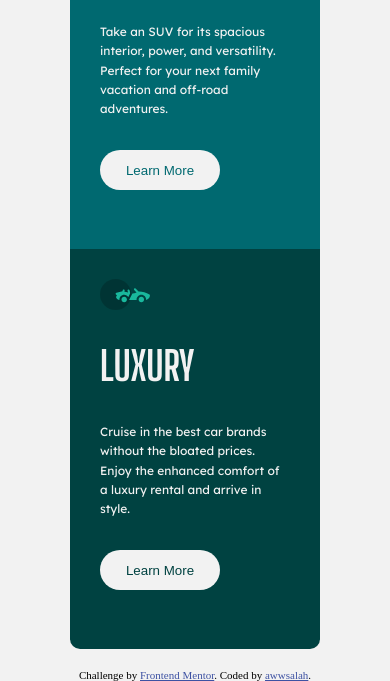
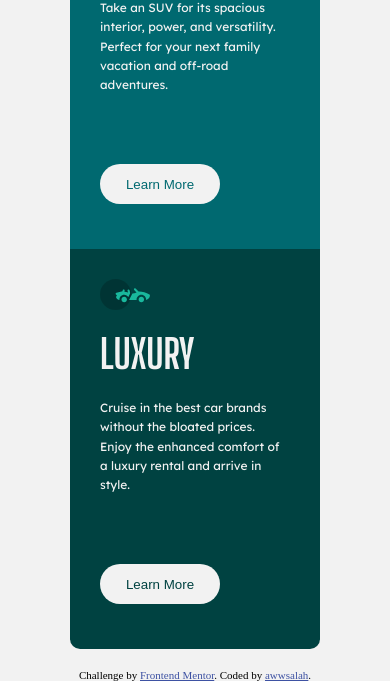
Before and after one commit to awwsalah/3-column-preview-card-component-v2, a plain HTML site: page index.html in a window 390 px wide. Shown: the part 631-1312 px from the top of the page. Drawn offline with Linux system fonts and the light colour scheme.

Commit message:
first commit

```diff
--- a/style.css
+++ b/style.css
@@ -31,7 +31,7 @@ body{
 .card1{
     display: flex;
     flex-direction: column;
-    gap: 2.6rem;
+    gap: 20px;
     max-width: 250px;
     height: 400px;
     padding: 30px;
@@ -43,7 +43,7 @@ body{
 .card2{
     display: flex;
     flex-direction: column;
-    gap: 2.6rem;
+    gap: 20px;
     max-width: 250px;
     height: 400px;
     padding: 30px;
@@ -53,7 +53,7 @@ body{
 .card3{
     display: flex;
     flex-direction: column;
-    gap: 2.6rem;
+    gap: 20px;
     max-width: 250px;
     height: 400px;
     padding: 30px;
@@ -104,6 +104,7 @@ p{
     font-weight: 400;
     font-size: 12px;
     line-height: 1.6;
+    padding-bottom: 60px;
 }
 
 @media only screen and (max-width: 770px) {
@@ -111,6 +112,9 @@ p{
         padding-left: 20px;
         padding-right: 20px;
 
+    }
+    p{
+        padding-bottom: 60px;
     }
 
 }
@@ -120,35 +124,17 @@ p{
         padding-right: 10px;
 
     }
-    .card1{
-        gap: 10%;
+    p{
+        padding-bottom: 50px;
     }
-    .card2{
-        gap: 10%;
-    }
-    .card3{
-        gap: 10%;
+    .card2 p{
+        padding-bottom: 50px;
     }
 
-}
-@media only screen and (max-width: 601px) {
-    .cards{
-        padding-left: 10px;
-        padding-right: 10px;
-
-    }
-    .card1{
-        gap: 2rem;
-    }
-    .card2{
-        gap: 2rem;
-    }
-    .card3{
-        gap: 2rem;
-    }
 
 }
-@media only screen and (max-width: 560px) {
+
+@media only screen and (max-width: 680px) {
     body{
         width: 100%;
         height: auto;
```
